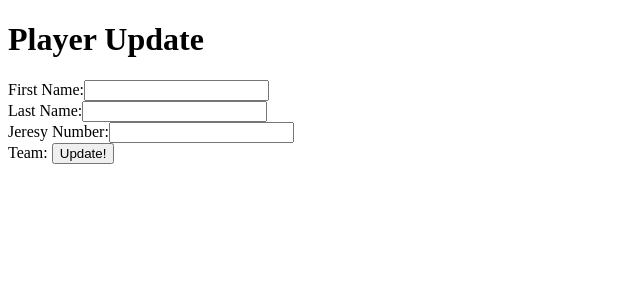
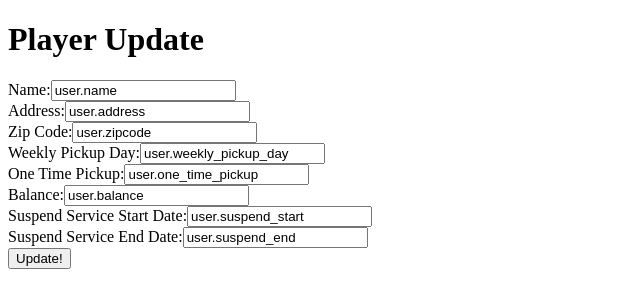
Before and after one commit to KevinVillegasDev/Django_Trash_Collector, a Django app: template trash_collector/customers/templates/customers/details.html in a window 1280 px wide. Shown: the top 308 px of the page, without its empty margins (0-640 px from the left). Run offline with Django 3.2, Linux system fonts and the light colour scheme; the template is opened without the code that fills it, so the values that code supplies are empty.

Commit message:
created details html and added the values that will be added/can be editted.

```diff
--- a/trash_collector/customers/templates/customers/details.html
+++ b/trash_collector/customers/templates/customers/details.html
@@ -7,10 +7,14 @@
 {% block content %}
 <form action="{% url 'customers:details' %}" method="post">
     {% csrf_token %}
-    First Name:<input type="text" value='{{player.first_name}}' name="first_name" id="first_name"><br>
-    Last Name:<input type="text" value='{{player.last_name}}' name="last_name" id="last_name"><br>
-    Jeresy Number:<input type="text" value='{{player.jersey_number}}' name="jersey_number" id="jersey_number"><br>
-    Team:
+    Name:<input type="text" value="user.name" name="name" id="name"><br>
+    Address:<input type="text" value="user.address" name="address" id="address"><br>
+    Zip Code:<input type="text" value="user.zipcode" name="zipcode" id="zipcode"><br>
+    Weekly Pickup Day:<input type="datetime" value="user.weekly_pickup_day" name="weekly_pickup_day" id="weekly_pickup_day"><br>
+    One Time Pickup:<input type="datetime" value="user.one_time_pickup" name="one_time_pickup" id="one_time_pickup"><br>
+    Balance:<input type="int" name="balance" value="user.balance" id="balance"><br>
+    Suspend Service Start Date:<input type="datetime" value="user.suspend_start" name="suspend_start" id="suspend_start"><br>
+    Suspend Service End Date:<input type="datetime" value="user.suspend_end" name="suspend_end" id="suspend_end"><br>
     <input type="submit" value="Update!">
 </form>
 {% endblock %}
--- a/trash_collector/customers/views.py
+++ b/trash_collector/customers/views.py
@@ -47,4 +47,4 @@ def create(request):
 def details(request):
     user = request.user
     user_from_db = Customer.objects.get(user=user)
-    return render(request, 'customers/details.html')
+    return render(request, 'customers/details.html', {'customer': user_from_db})
```
